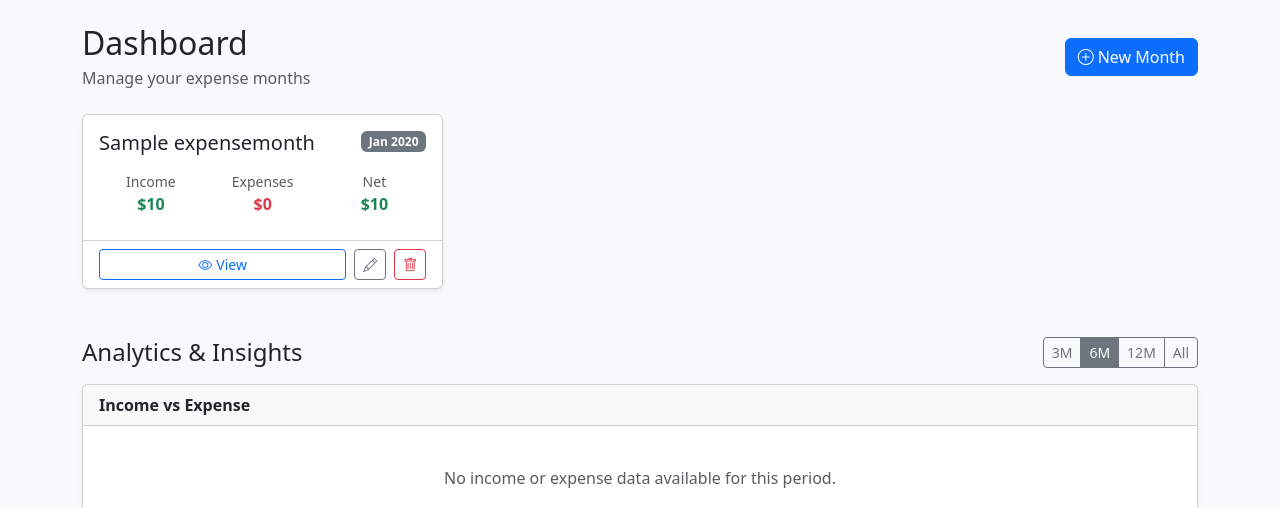
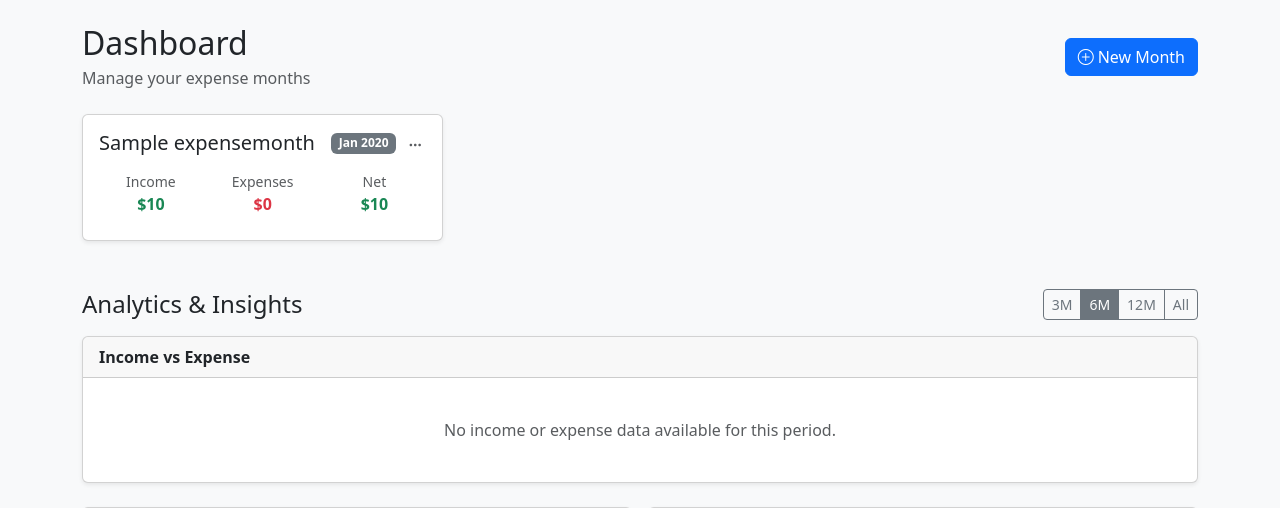
Before and after one commit to xsyed/expense-tracker, a Django app: page / in a window 1280 px wide. Shown: the part 56-564 px from the top of the page. Run offline with Django 4.2, Linux system fonts and the light colour scheme; a user stored in the database is signed in; tables that the repository leaves empty hold one stand-in row (values such as "Sample post"); data that the repository does not hold is empty; parts of the project's set-up code (start-up, migrations or seed data) failed here and were passed over; some libraries are stand-ins or nearby versions.

Commit message:
Enhance UI with dropdown for recent months and improve card interactions

```diff
--- a/core/views_months.py
+++ b/core/views_months.py
@@ -81,11 +81,13 @@ def month_detail_view(request: HttpRequest, pk: int) -> HttpResponse:
         defaults={"column_visibility": defaults},
     )
     visibility = {**defaults, **pref.column_visibility}
+    recent_months = list(ExpenseMonth.objects.filter(user=request.user).order_by("-month")[:6])
     return render(
         request,
         "months/detail.html",
         {
             "expense_month": expense_month,
+            "recent_months": recent_months,
             "transactions_json": json.dumps(transactions_data),
             "categories_json": json.dumps(categories_data),
             "column_visibility_json": json.dumps(visibility),
--- a/templates/base.html
+++ b/templates/base.html
@@ -29,6 +29,7 @@
       <div class="collapse navbar-collapse" id="navbarMain">
         {% if user.is_authenticated %}
         <ul class="navbar-nav ms-auto align-items-lg-center">
+          {% block navbar_dropdown %}{% endblock %}
           <li class="nav-item">
             <a class="nav-link {% if request.path == '/' %}active{% endif %}" href="/">
               <i class="bi bi-house-door me-1"></i>Home
--- a/templates/home.html
+++ b/templates/home.html
@@ -2,6 +2,18 @@
 {% load math_filters %}
 
 {% block title %}Home — Expense Tracker{% endblock %}
+
+{% block extra_css %}
+<style>
+.month-card {
+  transition: box-shadow 0.2s ease, transform 0.2s ease;
+}
+.month-card:hover {
+  box-shadow: 0 0.5rem 1rem rgba(0,0,0,.15) !important;
+  transform: translateY(-2px);
+}
+</style>
+{% endblock %}
 
 {% block content %}
 <div class="d-flex justify-content-between align-items-center mb-4">
@@ -18,11 +30,31 @@
 <div class="row g-3 mb-5">
   {% for em in expense_months %}
   <div class="col-12 col-sm-6 col-lg-4">
-    <div class="card h-100 shadow-sm">
+    <div class="card h-100 shadow-sm position-relative month-card" style="cursor: pointer;">
       <div class="card-body">
+        <a href="{% url 'month_detail' em.pk %}" class="stretched-link" aria-label="View {{ em.label }}"></a>
         <div class="d-flex justify-content-between align-items-start mb-2">
           <h5 class="card-title mb-0">{{ em.label }}</h5>
-          <span class="badge bg-secondary">{{ em.month|date:"M Y" }}</span>
+          <div class="d-flex align-items-center gap-2 position-relative" style="z-index: 2;">
+            <span class="badge bg-secondary">{{ em.month|date:"M Y" }}</span>
+            <div class="dropdown">
+              <button class="btn btn-sm text-muted border-0 bg-transparent px-1 py-0 lh-1" data-bs-toggle="dropdown" aria-expanded="false">
+                <i class="bi bi-three-dots"></i>
+              </button>
+              <ul class="dropdown-menu dropdown-menu-end">
+                <li>
+                  <a class="dropdown-item" href="{% url 'month_edit' em.pk %}">
+                    <i class="bi bi-pencil me-2"></i>Edit
+                  </a>
+                </li>
+                <li>
+                  <a class="dropdown-item text-danger" href="{% url 'month_delete' em.pk %}">
+                    <i class="bi bi-trash me-2"></i>Delete
+                  </a>
+                </li>
+              </ul>
+            </div>
+          </div>
         </div>
         <div class="row g-2 my-2 text-center">
           <div class="col-4">
@@ -38,17 +70,6 @@
             <div class="fw-semibold {% if em.net_balance >= 0 %}text-success{% else %}text-danger{% endif %}">${{ em.net_balance|floor }}</div>
           </div>
         </div>
-      </div>
-      <div class="card-footer bg-transparent d-flex gap-2">
-        <a href="{% url 'month_detail' em.pk %}" class="btn btn-sm btn-outline-primary flex-fill">
-          <i class="bi bi-eye me-1"></i>View
-        </a>
-        <a href="{% url 'month_edit' em.pk %}" class="btn btn-sm btn-outline-secondary">
-          <i class="bi bi-pencil"></i>
-        </a>
-        <a href="{% url 'month_delete' em.pk %}" class="btn btn-sm btn-outline-danger">
-          <i class="bi bi-trash"></i>
-        </a>
       </div>
     </div>
   </div>
```
Also changed, not shown: templates/months/detail.html (+17 -17 lines), .github/copilot-instructions.md.
